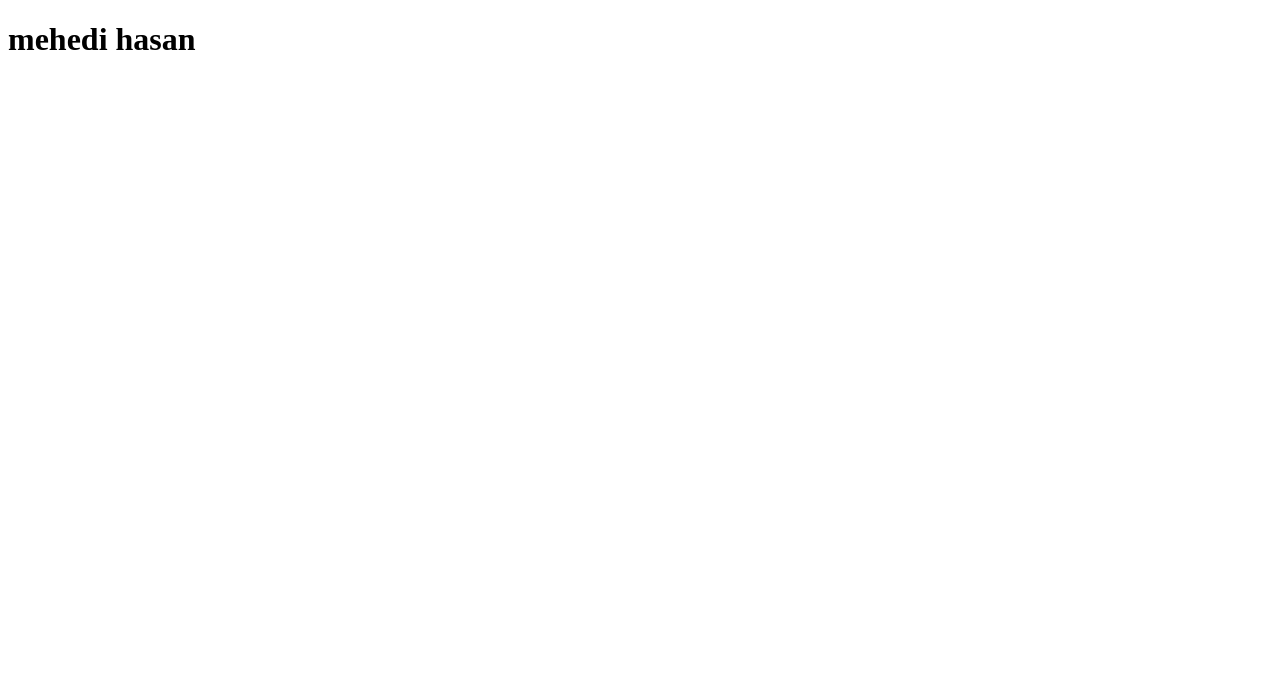
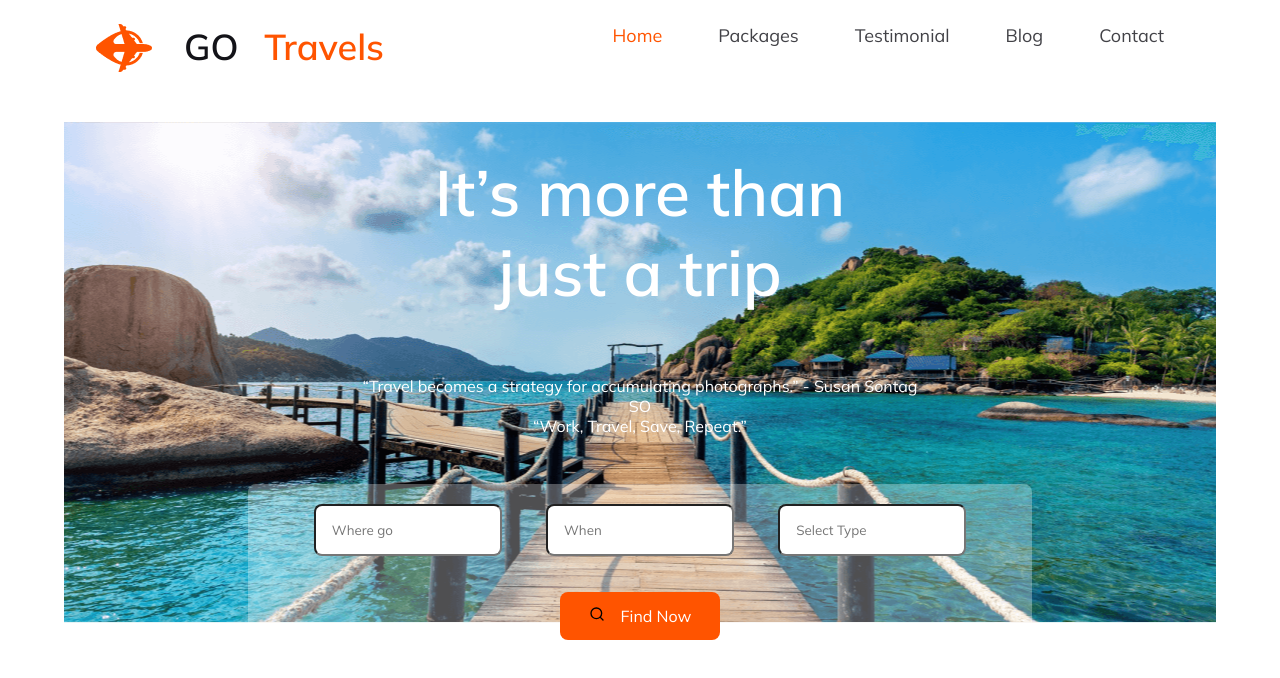
Before and after one commit to mehedi1699/b9-assignment-2, a plain HTML site: page index.html in a window 1280 px wide. Drawn offline with Linux system fonts and the light colour scheme.

Commit message:
banner section doen

```diff
--- a/index.html
+++ b/index.html
@@ -3,9 +3,53 @@
 <head>
     <meta charset="UTF-8">
     <meta name="viewport" content="width=device-width, initial-scale=1.0">
+    <link rel="preconnect" href="https://fonts.googleapis.com">
+<link rel="preconnect" href="https://fonts.gstatic.com" crossorigin>
+<link href="https://fonts.googleapis.com/css2?family=Mulish:wght@400;500;600&display=swap" rel="stylesheet">
+
+<link rel="stylesheet" href="style.css">
     <title>Document</title>
 </head>
 <body>
-    <h1>mehedi hasan</h1>
+    <header>
+        <nav>
+            <div class="logo">
+                <img src="Images/Group 40071 (2).png" alt="">
+                <h2>GO <span class="travels">Travels</span></h2>
+            </div>
+            <div class="menu-item">
+                <ul>
+                    <li><a href="#" class="home">Home</a></li>
+                    <li><a href="#" class="nav-title">Packages</a></li>
+                    <li><a href="#" class="nav-title">Testimonial</a></li>
+                    <li><a href="#" class="nav-title">Blog</a></li>
+                    <li><a href="#" class="nav-title">Contact</a></li>
+                </ul>
+            </div>
+        </nav>
+        <div class="banner">
+            <div class="banner-container">
+                <h2 class="banner-title">It’s more than <br>
+                    just a trip</h2>
+                    <p class="banner-dis">“Travel becomes a strategy for accumulating photographs.” - Susan Sontag <br>SO <br>“Work, Travel, Save, Repeat.” </p>
+
+                    <div class="trip-place">
+                        <input type="text" class="trip" placeholder="Where go">
+                        <input type="text" class="trip" placeholder="When">
+                        <input type="text" class="trip" placeholder="Select Type">
+                        <button class="primary-btn" ><img class="search" src="icon/8666693_search_icon.svg" alt="">Find Now</button>
+                    </div>
+            </div>
+
+        </div>
+    </header>
+
+    <main>
+
+    </main>
+
+    <footer>
+
+    </footer>
 </body>
 </html>
--- /dev/null
+++ b/style.css
@@ -0,0 +1,125 @@
+* {
+    font-family: 'Mulish', sans-serif;
+    margin: 0rem 1rem;
+}
+
+/* shared style */
+
+:root {
+    --text-color: #5A5A5D;
+}
+
+/* header section style */
+.logo {
+    display: flex;
+}
+
+.logo h2 {
+    color: #131318;
+    font-size: 2.25rem;
+    font-weight: 800;
+}
+
+.travels {
+    color: #FF5400;
+}
+
+.menu-item ul {
+    display: flex;
+}
+
+.menu-item ul li a {
+    text-decoration: none;
+    list-style: none;
+    color: #424247;
+    text-align: center;
+    font-size: 1.125rem;
+    padding: .25rem;
+    margin-right: 0rem;
+}
+
+.menu-item ul li {
+    list-style: none;
+}
+
+nav {
+
+    margin-top: 1.5rem;
+    display: flex;
+    justify-content: space-between;
+}
+
+.menu-item .home {
+    color: #FF5400;
+}
+
+.menu-item .home:hover {
+    color: black;
+}
+
+.menu-item .nav-title:hover {
+    color: red;
+}
+
+/* banner section style  */
+.banner {
+    background-image: url(Images/Group\ 13\ \(1\)\ \(1\).png);
+    background-repeat: no-repeat;
+    background-position: center;
+    align-items: center;
+    margin-top: 2rem;
+}
+
+
+.banner-title {
+    color: #FFF;
+    font-size: 4rem;
+    font-weight: 800;
+    text-align: center;
+    padding: 3rem;
+}
+
+.banner-dis {
+    color: #FFF;
+    padding: 1rem;
+    text-align: center;
+    font-size: 1rem;
+    font-weight: 400;
+    margin-bottom: 1rem;
+}
+
+.trip-place {
+    border-radius: .5rem;
+    background: rgba(255, 255, 255, 0.30);
+    width: 70%;
+    align-items: center;
+    text-align: center;
+    margin: 2rem auto;
+}
+
+.banner input {
+    padding: 1rem;
+    border-radius: 8px;
+    background: #FFF;
+    margin: 1.25rem;
+    align-items: center;
+
+}
+
+.primary-btn {
+    margin-top: 1rem;
+    font-size: 1rem;
+    color: #FFF;
+    border: none;
+    text-align: center;
+    width: 10rem;
+    height: 3rem;
+    border-radius: 8px;
+    background: #FF5400;
+}
+
+.search {
+    margin-left: 0;
+    width: 1rem;
+    color: white;
+}
```
Also changed, not shown: Images/Group 13 (1) (1).png (added), Images/Group 39.png (added), Images/Group 40.png (added), Images/Group 40071 (2).png (added), Images/Group 40089.png (added), Images/Rectangle 10.png (added), Images/Rectangle 11.png (added), Images/Rectangle 4.png (added), Images/Rectangle 5.png (added), Images/Rectangle 6.png (added), Images/Rectangle 7.png (added), Images/Rectangle 8 (1).png (added), Images/Rectangle 8.png (added), Images/Rectangle 9.png (added), 2 more files.
